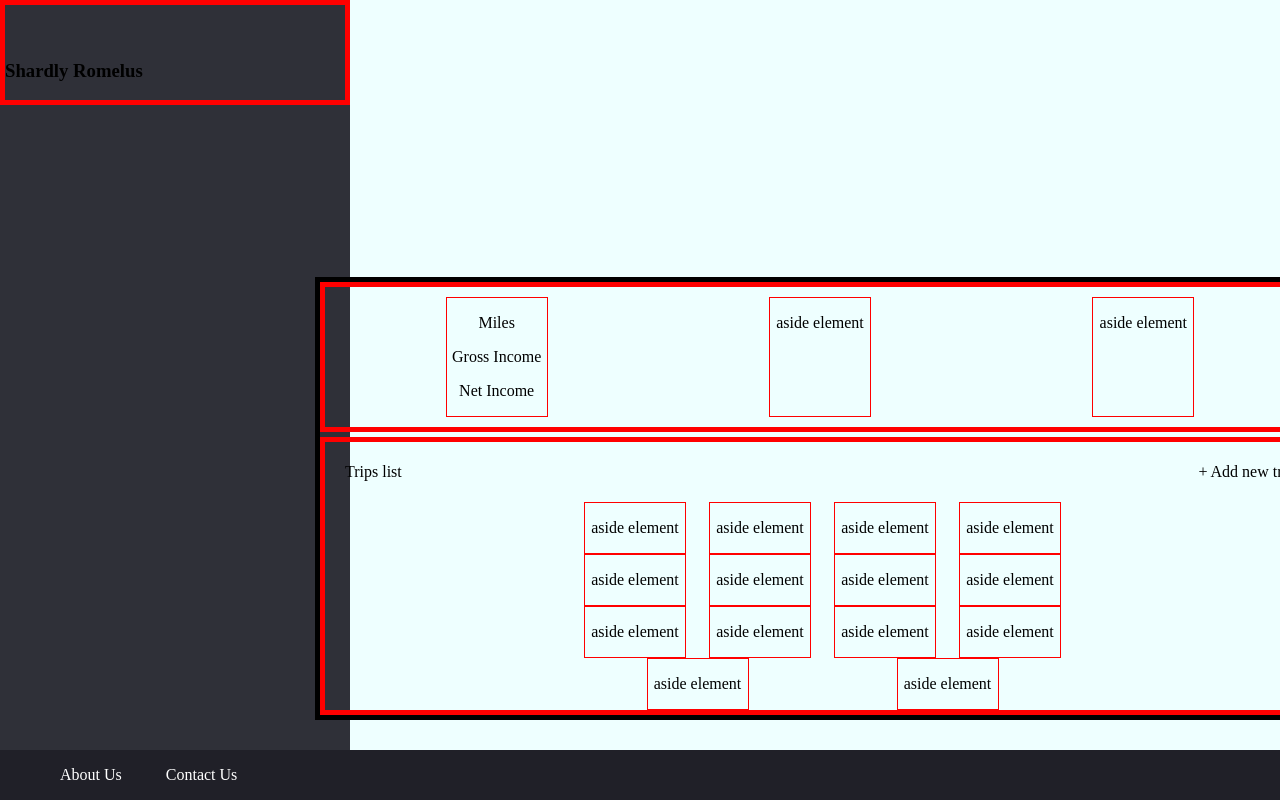
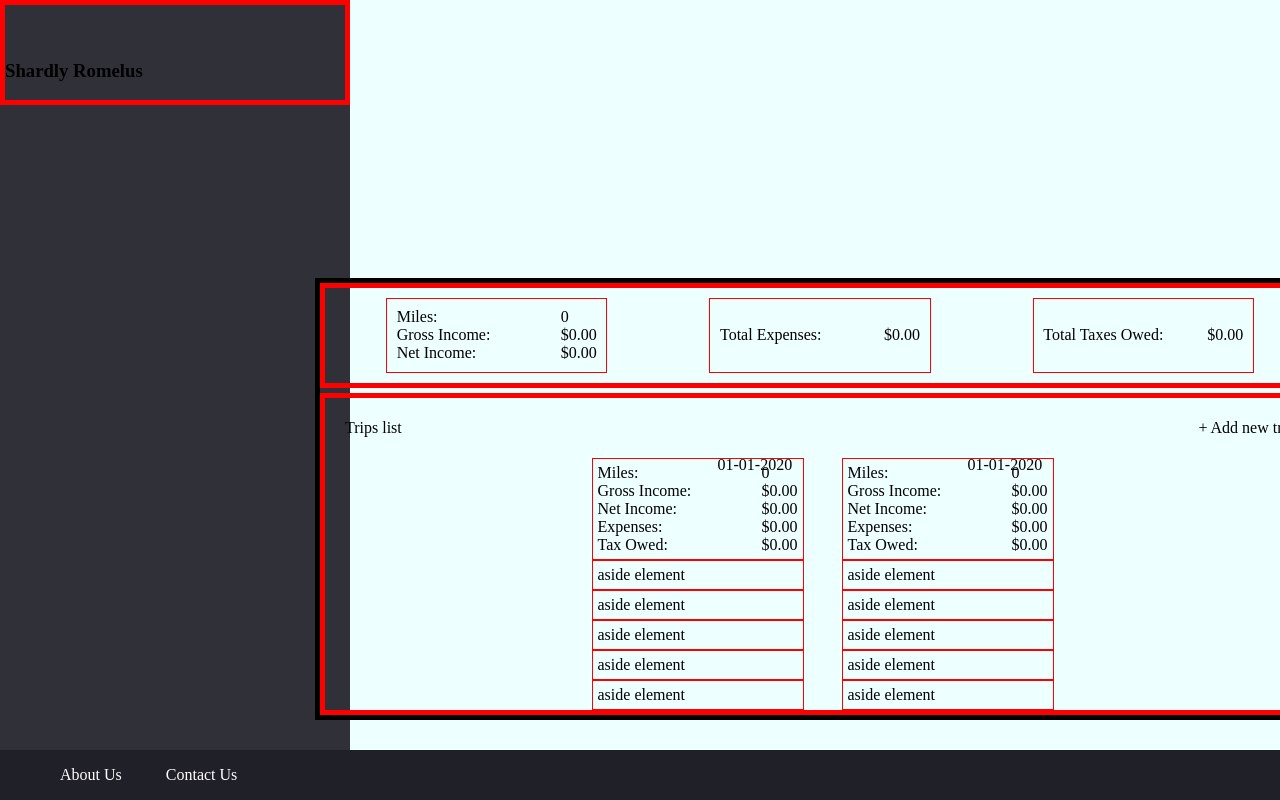
Before and after one commit to sromelus/tax_tracker_html_template, a plain HTML site: page triplist.html in a window 1280 px wide. Shown: the top 800 px of the page. Drawn offline with Linux system fonts and the light colour scheme.

Commit message:
working on individual trip card display

```diff
--- a/triplist.css
+++ b/triplist.css
@@ -81,8 +81,32 @@ main p a {
 
 .card {
   border: 1px solid red;
-  width: 100px;
-  text-align: center;
+  width: 200px;
+  padding: 1%;
+  display: flex;
+  justify-content: space-between;
+  align-items: center;
+  text-align: justify;
+}
+
+.card p {
+  margin: 0;
+}
+
+.card time {
+  position: absolute;
+  top: 40%;
+  padding-left: 12%;
+}
+
+.card span {
+
+  /* float: left; */
+  /* left: 90%; */
+}
+
+.card p time {
+
 }
 
 .container-aside {
@@ -151,7 +175,6 @@ main p a {
 
 
 
-
 .footer {
   height: 50px;
   margin-top: -50px;
--- a/triplist.html
+++ b/triplist.html
@@ -23,15 +23,32 @@
     <div class="container-aside">
       <div class="container-stats">
         <div class="card">
-          <p>Miles</p>
-          <p>Gross Income</p>
-          <p>Net Income</p>
+          <div class="card-text">
+            <p>Miles: </p>
+            <p>Gross Income: </p>
+            <p>Net Income: </p>
+          </div>
+          <div class="card-numbers">
+            <p id="trips-miles">0</p>
+            <p id="trips-gross-income">$0.00</p>
+            <p id="trips-net-income">$0.00</p>
+          </div>
         </div>
         <div class="card">
-          <p>aside element</p>
+          <div class="card-text">
+            <p>Total Expenses: </p>
+          </div>
+          <div class="card-numbers">
+            <p id="trips-expenses">$0.00</p>
+          </div>
         </div>
         <div class="card">
-          <p>aside element</p>
+          <div class="card-text">
+            <p>Total Taxes Owed: </p>
+          </div>
+          <div class="card-numbers">
+            <p id="trips-tax-owed">$0.00</p>
+          </div>
         </div>
       </div>
       <div class="container-trips">
@@ -45,16 +62,38 @@
         </div>
         <div class="trips-card-content">
           <div class="card">
-            <p>aside element</p>
+            <time id="date">01-01-2020</time>
+            <div class="card-text">
+              <p>Miles: </p>
+              <p>Gross Income: </p>
+              <p>Net Income: </p>
+              <p>Expenses: </p>
+              <p>Tax Owed: </p>
+            </div>
+            <div class="card-numbers">
+              <p id="trip-miles">0</p>
+              <p id="trip-gross-income">$0.00</p>
+              <p id="trip-net-income">$0.00</p>
+              <p id="trip-expenses">$0.00</p>
+              <p id="trip-tax-owed">$0.00</p>
+            </div>
           </div>
           <div class="card">
-            <p>aside element</p>
-          </div>
-          <div class="card">
-            <p>aside element</p>
-          </div>
-          <div class="card">
-            <p>aside element</p>
+            <time id="date">01-01-2020</time>
+            <div class="card-text">
+              <p>Miles: </p>
+              <p>Gross Income: </p>
+              <p>Net Income: </p>
+              <p>Expenses: </p>
+              <p>Tax Owed: </p>
+            </div>
+            <div class="card-numbers">
+              <p id="trip-miles">0</p>
+              <p id="trip-gross-income">$0.00</p>
+              <p id="trip-net-income">$0.00</p>
+              <p id="trip-expenses">$0.00</p>
+              <p id="trip-tax-owed">$0.00</p>
+            </div>
           </div>
           <div class="card">
             <p>aside element</p>
```
Also changed, not shown: 1 other file.
